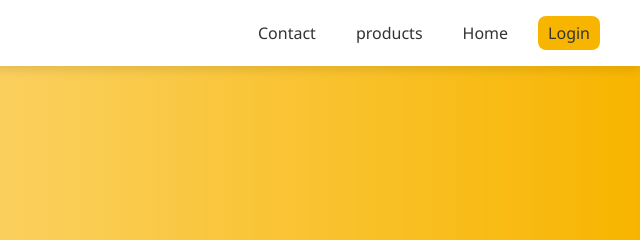
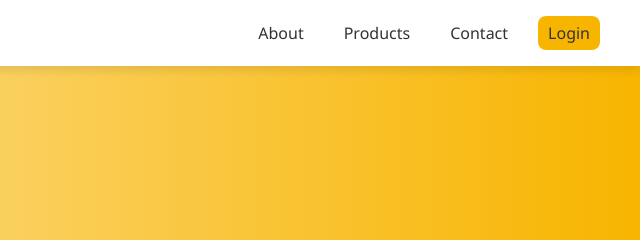
Before and after one commit to zizoelsadany/Clothing-Store-zizo, a plain HTML site: page cart.html in a window 1280 px wide. Shown: the top 240 px of the page, 640-1280 px from the left. Drawn offline with Linux system fonts and the light colour scheme.

Commit message:
Update cart.html

```diff
--- a/cart.html
+++ b/cart.html
@@ -9,11 +9,14 @@
 <nav>
   <div class="nav-container">
     <a class="logo" href="#">Clothing <span>Store</span></a>
-            <ul class="nav-links">
+
+    <div class="menu-toggle" id="menu-toggle">&#9776;</div>
+
+    <ul class="nav-links" id="nav-links">
       <li><a href="login.html" class="login-btn">Login</a></li>
-                <li><a href="index.html">Home</a></li>
-                <li><a href="index.html">products</a></li>
-                <li><a href="index.html">Contact</a></li>
+      <li><a href="#contact">Contact</a></li>
+      <li><a href="#products">Products</a></li>
+      <li><a href="#content">About</a></li>
     </ul>
   </div>
 </nav>
```
Lines whose indentation alone changed are shown as unchanged.
